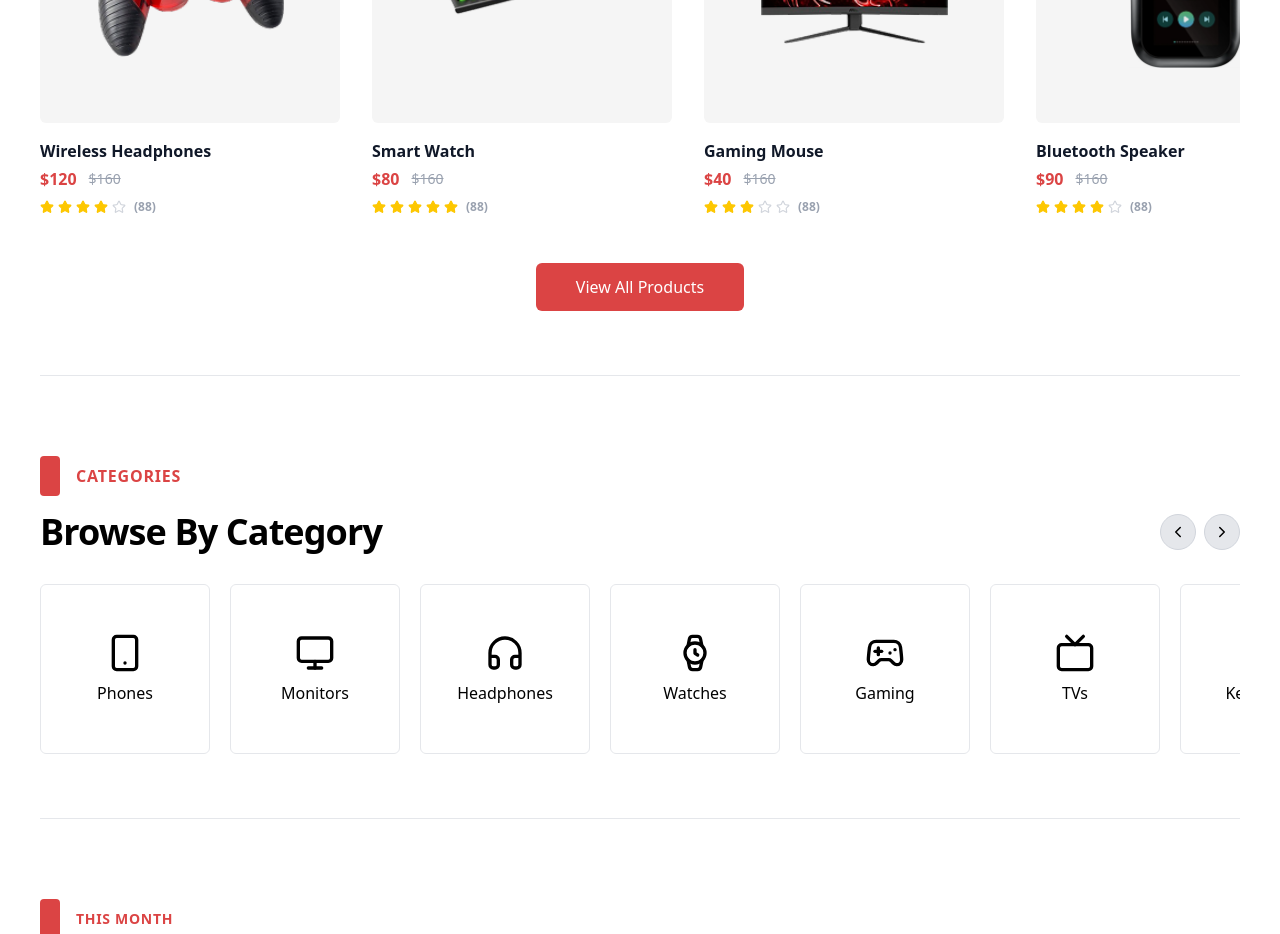
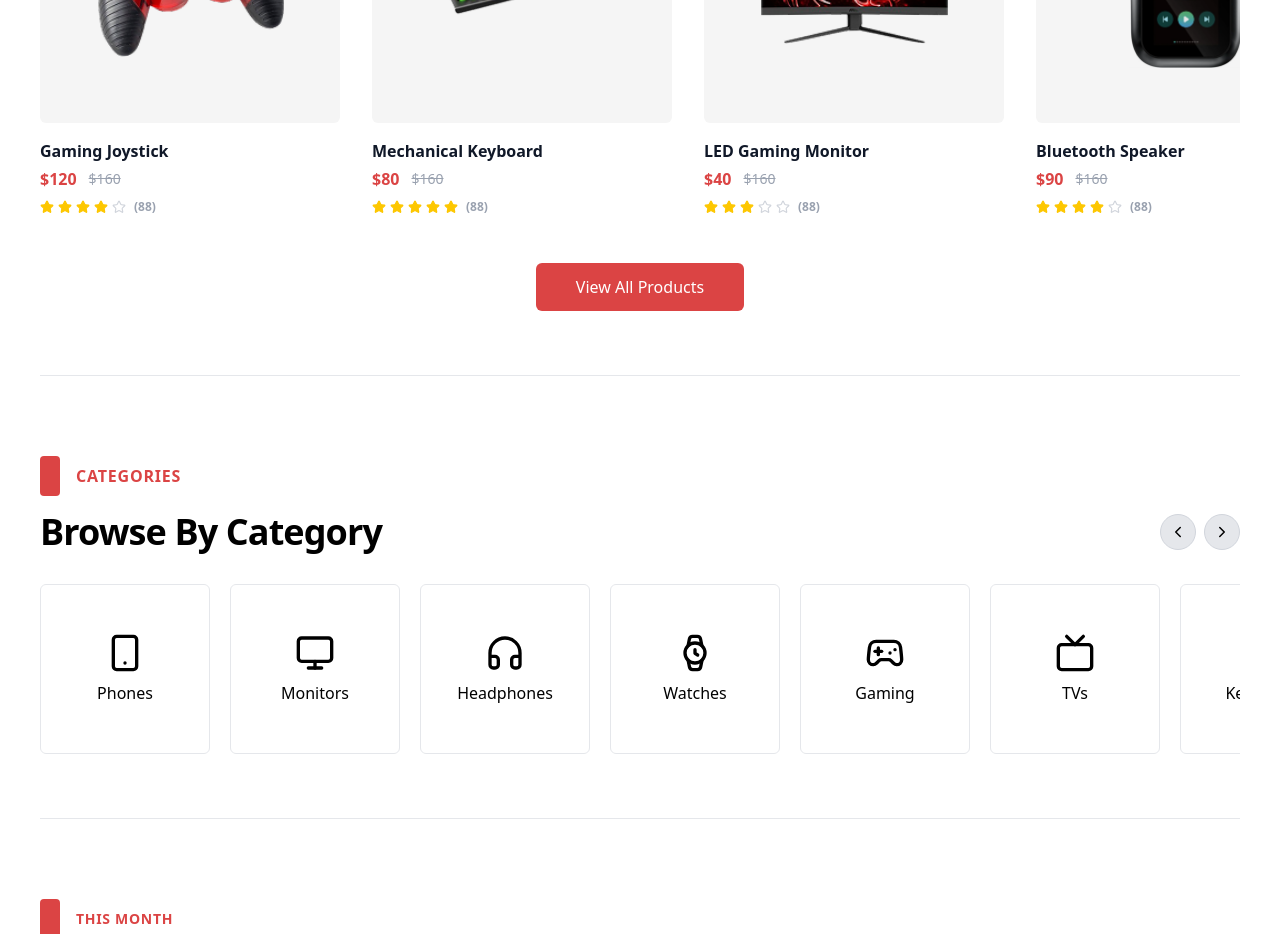
Before and after one commit to Bilal-Afzal-Bhatti/shopping-store, a React (Vite) app: page / in a window 1280 px wide. Shown: the part 900-1834 px from the top of the page. Built offline with nearby package versions, Linux system fonts and the light colour scheme; no server answers.

Commit message:
created   the wishlist

```diff
--- a/src/components/flash_sales.tsx
+++ b/src/components/flash_sales.tsx
@@ -55,14 +55,14 @@ export default function Flash_sales() {
     return () => clearInterval(interval);
   }, []);
 
-  const products = [
-    { id: 1, name: "Wireless Headphones", price: "$120", rating: 4, discount: "20% OFF", image: joystick },
-    { id: 2, name: "Smart Watch", price: "$80", rating: 5, discount: "40% OFF", image: key_board },
-    { id: 3, name: "Gaming Mouse", price: "$40", rating: 3, discount: "40% OFF", image: led },
-    { id: 4, name: "Bluetooth Speaker", price: "$90", rating: 4, discount: "40% OFF", image: bluetooth },
-    { id: 5, name: "Bluetooth Speaker", price: "$90", rating: 4, discount: "40% OFF", image: bluetooth },
-    { id: 6, name: "Bluetooth Speaker", price: "$90", rating: 4, discount: "20% OFF", image: bluetooth },
-  ];
+ const products = [
+  { id: 1, name: "Gaming Joystick", price: "$120", rating: 4, discount: "20% OFF", image: joystick },
+  { id: 2, name: "Mechanical Keyboard", price: "$80", rating: 5, discount: "40% OFF", image: key_board },
+  { id: 3, name: "LED Gaming Monitor", price: "$40", rating: 3, discount: "40% OFF", image: led },
+  { id: 4, name: "Bluetooth Speaker", price: "$90", rating: 4, discount: "40% OFF", image: bluetooth },
+  { id: 5, name: "Premium Audio System", price: "$90", rating: 4, discount: "40% OFF", image: bluetooth }, // Kept same image, updated name
+  { id: 6, name: "Portable Speaker", price: "$90", rating: 4, discount: "20% OFF", image: bluetooth }, // Kept same image, updated name
+];
 
   const toggleLike = (id: number) => {
     setLiked((prev) => ({ ...prev, [id]: !prev[id] }));
--- a/src/components/navbar.tsx
+++ b/src/components/navbar.tsx
@@ -173,7 +173,6 @@ function Navbar() {
               />
               <img src={searchIcon} alt="" className="w-5 h-5 opacity-60" onClick={() => handleSearch()} />
             </form>
-
 {/* Mobile Nav Links */}
 <ul className="flex flex-col gap-5 border-b border-gray-100 pb-6">
   {menuItems.map((item, index) => (
@@ -184,7 +183,8 @@ function Navbar() {
           item === "Home" ? "/" :
           item === "About" ? "/about" : "/contact"
         }
-                    className={`text-base font-medium transition-colors ${activeIndex === index ? "text-red-500" : "text-black hover:text-red-500"
+        className={`text-base font-medium transition-colors ${
+          activeIndex === index ? "text-red-500" : "text-black hover:text-red-500"
         }`}
         onClick={() => {
           setActiveIndex(index);
@@ -196,32 +196,38 @@ function Navbar() {
     </li>
   ))}
 
-              {/* Added My Orders with Active State */}
+  {/* My Orders - Unique Index 99 */}
   <li>
     <Link
       to="/myOrder"
-                  className={`text-base font-medium transition-colors ${activeIndex === 99 ? "text-red-500" : "text-black hover:text-red-500"
+      className={`text-base font-medium transition-colors ${
+        activeIndex === 99 ? "text-red-500" : "text-black hover:text-red-500"
       }`}
       onClick={() => {
-                    setActiveIndex(99); // Using a unique index for 'My Orders' active state
+        setActiveIndex(99);
         setMenuOpen(false);
       }}
     >
       My Orders
     </Link>
   </li>
+
+  {/* Wishlist - Unique Index 100 (Changed from 99 to 100) */}
   <li>
-                <Link to="/wishlist"   className={`text-base font-medium transition-colors ${activeIndex === 99 ? "text-red-500" : "text-black hover:text-red-500"
+    <Link
+      to="/wishlist"
+      className={`text-base font-medium transition-colors ${
+        activeIndex === 100 ? "text-red-500" : "text-black hover:text-red-500"
       }`}
       onClick={() => {
-                    setActiveIndex(100); // Using a unique index for 'Wishlist' active state
+        setActiveIndex(100); // Now matches the className check
         setMenuOpen(false);
       }}
-                >Wishlist</Link>
-
+    >
+      Wishlist
+    </Link>
   </li>
 </ul>
-
             {/* Mobile Action Icons Row */}
             <div className="flex items-center justify-between py-6">
               <button onClick={() => setHeartActive(!heartActive)} className="p-2">
```
Lines whose indentation alone changed are shown as unchanged.
